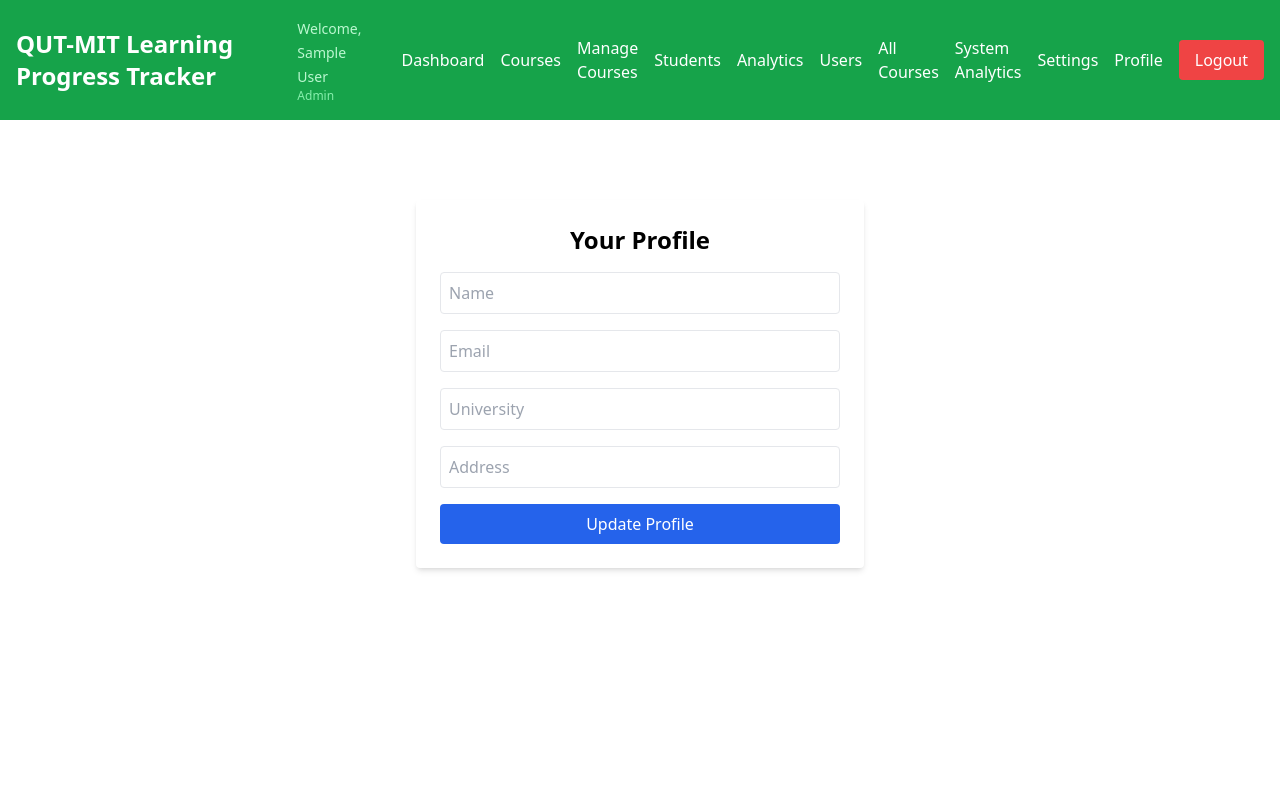
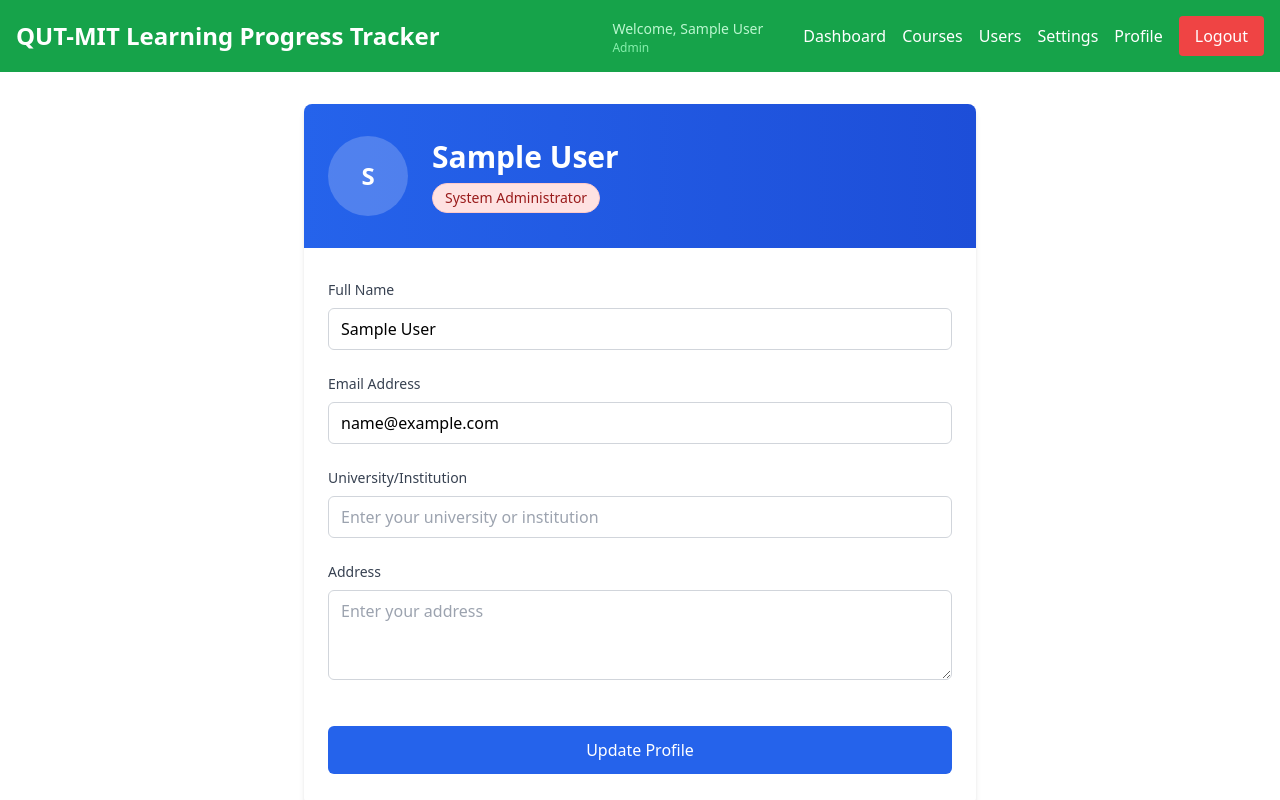
Before and after one commit to rai-12300063/Team77-BookSAN, a React (Create React App) app in the folder frontend/: page /profile in a window 1280 px wide. Shown: the top 800 px of the page. Built offline with nearby package versions, Linux system fonts and the light colour scheme; no server answers; sample sign-in values are in the browser's storage.

Commit message:
BOOKSAN-144 3.7 Improve user profile page

```diff
--- a/frontend/src/components/Navbar.jsx
+++ b/frontend/src/components/Navbar.jsx
@@ -5,7 +5,7 @@
 
 const Navbar = () => {
   const { user, logout, isAdmin, isInstructor, isStudent } = useAuth();
-  const { getAccessibleRoutes } = usePermissions();
+  const { } = usePermissions();
   const navigate = useNavigate();
 
   const handleLogout = () => {
@@ -51,30 +51,9 @@
                 <Link to="/progress" className="hover:text-blue-200 transition-colors">Progress</Link>
               </PermissionGate>
 
-              {/* Instructor Navigation */}
-              <PermissionGate resource="courses" action="manage">
-                <Link to="/instructor/manage-courses" className="hover:text-blue-200 transition-colors">Manage Courses</Link>
-              </PermissionGate>
-
-              <PermissionGate resource="students" action="manage">
-                <Link to="/instructor/students" className="hover:text-blue-200 transition-colors">Students</Link>
-              </PermissionGate>
-
-              <PermissionGate resource="analytics" action="viewCourse">
-                <Link to="/instructor/analytics" className="hover:text-blue-200 transition-colors">Analytics</Link>
-              </PermissionGate>
-
               {/* Admin Navigation */}
               <PermissionGate resource="users" action="read">
                 <Link to="/admin/users" className="hover:text-blue-200 transition-colors">Users</Link>
-              </PermissionGate>
-
-              <PermissionGate resource="courses" action="viewAll">
-                <Link to="/admin/courses" className="hover:text-blue-200 transition-colors">All Courses</Link>
-              </PermissionGate>
-
-              <PermissionGate resource="analytics" action="viewSystem">
-                <Link to="/admin/analytics" className="hover:text-blue-200 transition-colors">System Analytics</Link>
               </PermissionGate>
 
               <PermissionGate resource="settings" action="systemSettings">
--- a/frontend/src/pages/Profile.jsx
+++ b/frontend/src/pages/Profile.jsx
@@ -3,7 +3,7 @@
 import axiosInstance from '../axiosConfig';
 
 const Profile = () => {
-  const { user } = useAuth(); // Access user token from context
+  const { user, token, login } = useAuth();
   const [formData, setFormData] = useState({
     name: '',
     email: '',
@@ -11,86 +11,202 @@
     address: '',
   });
   const [loading, setLoading] = useState(false);
+  const [success, setSuccess] = useState('');
+  const [error, setError] = useState('');
 
   useEffect(() => {
-    // Fetch profile data from the backend
-    const fetchProfile = async () => {
+    // Initialize form data with user context data
+    if (user) {
+      setFormData({
+        name: user.name || '',
+        email: user.email || '',
+        university: user.university || '',
+        address: user.address || '',
+      });
+    }
+  }, [user]);
+
+  const handleSubmit = async (e) => {
+    e.preventDefault();
     setLoading(true);
+    setError('');
+    setSuccess('');
+
     try {
-        const response = await axiosInstance.get('/api/auth/profile', {
-          headers: { Authorization: `Bearer ${user.token}` },
-        });
-        setFormData({
-          name: response.data.name,
-          email: response.data.email,
-          university: response.data.university || '',
-          address: response.data.address || '',
-        });
+      const response = await axiosInstance.put('/api/auth/profile', formData);
+
+      // Update the user context with new data
+      const updatedUser = { ...user, ...formData };
+      login(updatedUser, token);
+
+      setSuccess('Profile updated successfully!');
+      setTimeout(() => setSuccess(''), 3000);
     } catch (error) {
-        alert('Failed to fetch profile. Please try again.');
+      setError(error.response?.data?.message || 'Failed to update profile. Please try again.');
+      setTimeout(() => setError(''), 5000);
     } finally {
       setLoading(false);
     }
   };
 
-    if (user) fetchProfile();
-  }, [user]);
-
-  const handleSubmit = async (e) => {
-    e.preventDefault();
-    setLoading(true);
-    try {
-      await axiosInstance.put('/api/auth/profile', formData, {
-        headers: { Authorization: `Bearer ${user.token}` },
-      });
-      alert('Profile updated successfully!');
-    } catch (error) {
-      alert('Failed to update profile. Please try again.');
-    } finally {
-      setLoading(false);
+  const getRoleColor = (role) => {
+    switch (role) {
+      case 'admin': return 'bg-red-100 text-red-800 border-red-200';
+      case 'instructor': return 'bg-blue-100 text-blue-800 border-blue-200';
+      case 'student': return 'bg-green-100 text-green-800 border-green-200';
+      default: return 'bg-gray-100 text-gray-800 border-gray-200';
     }
   };
 
-  if (loading) {
-    return <div className="text-center mt-20">Loading...</div>;
+  const getRoleDisplayName = (role) => {
+    switch (role) {
+      case 'admin': return 'System Administrator';
+      case 'instructor': return 'Instructor';
+      case 'student': return 'Student';
+      default: return 'User';
     }
+  };
 
   return (
-    <div className="max-w-md mx-auto mt-20">
-      <form onSubmit={handleSubmit} className="bg-white p-6 shadow-md rounded">
-        <h1 className="text-2xl font-bold mb-4 text-center">Your Profile</h1>
+    <div className="container mx-auto px-4 py-8">
+      <div className="max-w-2xl mx-auto">
+        <div className="bg-white rounded-lg shadow-md overflow-hidden">
+          {/* Header */}
+          <div className="bg-gradient-to-r from-blue-600 to-blue-700 px-6 py-8 text-white">
+            <div className="flex items-center">
+              <div className="w-20 h-20 bg-white bg-opacity-20 rounded-full flex items-center justify-center text-2xl font-bold mr-6">
+                {user?.name?.charAt(0).toUpperCase() || 'U'}
+              </div>
+              <div>
+                <h1 className="text-3xl font-bold">{user?.name || 'User Profile'}</h1>
+                <div className="flex items-center mt-2">
+                  <span className={`px-3 py-1 rounded-full text-sm font-medium border ${getRoleColor(user?.role)}`}>
+                    {getRoleDisplayName(user?.role)}
+                  </span>
+                </div>
+              </div>
+            </div>
+          </div>
+
+          {/* Form */}
+          <div className="px-6 py-8">
+            {error && (
+              <div className="mb-6 bg-red-100 border border-red-400 text-red-700 px-4 py-3 rounded">
+                {error}
+              </div>
+            )}
+
+            {success && (
+              <div className="mb-6 bg-green-100 border border-green-400 text-green-700 px-4 py-3 rounded">
+                {success}
+              </div>
+            )}
+
+            <form onSubmit={handleSubmit} className="space-y-6">
+              <div>
+                <label className="block text-sm font-medium text-gray-700 mb-2">
+                  Full Name
+                </label>
                 <input
                   type="text"
-          placeholder="Name"
+                  required
                   value={formData.name}
                   onChange={(e) => setFormData({ ...formData, name: e.target.value })}
-          className="w-full mb-4 p-2 border rounded"
+                  className="w-full px-3 py-2 border border-gray-300 rounded-md focus:outline-none focus:ring-2 focus:ring-blue-500 focus:border-transparent"
+                  placeholder="Enter your full name"
                 />
+              </div>
+
+              <div>
+                <label className="block text-sm font-medium text-gray-700 mb-2">
+                  Email Address
+                </label>
                 <input
                   type="email"
-          placeholder="Email"
+                  required
                   value={formData.email}
                   onChange={(e) => setFormData({ ...formData, email: e.target.value })}
-          className="w-full mb-4 p-2 border rounded"
+                  className="w-full px-3 py-2 border border-gray-300 rounded-md focus:outline-none focus:ring-2 focus:ring-blue-500 focus:border-transparent"
+                  placeholder="Enter your email address"
                 />
+              </div>
+
+              <div>
+                <label className="block text-sm font-medium text-gray-700 mb-2">
+                  University/Institution
+                </label>
                 <input
                   type="text"
-          placeholder="University"
                   value={formData.university}
                   onChange={(e) => setFormData({ ...formData, university: e.target.value })}
-          className="w-full mb-4 p-2 border rounded"
+                  className="w-full px-3 py-2 border border-gray-300 rounded-md focus:outline-none focus:ring-2 focus:ring-blue-500 focus:border-transparent"
+                  placeholder="Enter your university or institution"
                 />
-        <input
-          type="text"
-          placeholder="Address"
+              </div>
+
+              <div>
+                <label className="block text-sm font-medium text-gray-700 mb-2">
+                  Address
+                </label>
+                <textarea
+                  rows="3"
                   value={formData.address}
                   onChange={(e) => setFormData({ ...formData, address: e.target.value })}
-          className="w-full mb-4 p-2 border rounded"
+                  className="w-full px-3 py-2 border border-gray-300 rounded-md focus:outline-none focus:ring-2 focus:ring-blue-500 focus:border-transparent"
+                  placeholder="Enter your address"
                 />
-        <button type="submit" className="w-full bg-blue-600 text-white p-2 rounded">
-          {loading ? 'Updating...' : 'Update Profile'}
+              </div>
+
+              <div className="pt-4">
+                <button
+                  type="submit"
+                  disabled={loading}
+                  className="w-full bg-blue-600 text-white py-3 px-4 rounded-md hover:bg-blue-700 focus:outline-none focus:ring-2 focus:ring-blue-500 focus:ring-offset-2 disabled:opacity-50 disabled:cursor-not-allowed transition duration-200"
+                >
+                  {loading ? (
+                    <div className="flex items-center justify-center">
+                      <svg className="animate-spin -ml-1 mr-3 h-5 w-5 text-white" xmlns="http://www.w3.org/2000/svg" fill="none" viewBox="0 0 24 24">
+                        <circle className="opacity-25" cx="12" cy="12" r="10" stroke="currentColor" strokeWidth="4"></circle>
+                        <path className="opacity-75" fill="currentColor" d="M4 12a8 8 0 018-8V0C5.373 0 0 5.373 0 12h4zm2 5.291A7.962 7.962 0 014 12H0c0 3.042 1.135 5.824 3 7.938l3-2.647z"></path>
+                      </svg>
+                      Updating...
+                    </div>
+                  ) : (
+                    'Update Profile'
+                  )}
                 </button>
+              </div>
             </form>
+          </div>
+        </div>
+
+        {/* Additional Info */}
+        <div className="mt-6 bg-white rounded-lg shadow-md p-6">
+          <h3 className="text-lg font-semibold text-gray-800 mb-4">Account Information</h3>
+          <div className="grid grid-cols-1 md:grid-cols-2 gap-4 text-sm">
+            <div>
+              <span className="font-medium text-gray-600">User ID:</span>
+              <span className="ml-2 text-gray-800">{user?.id || 'N/A'}</span>
+            </div>
+            <div>
+              <span className="font-medium text-gray-600">Account Type:</span>
+              <span className="ml-2 text-gray-800">{getRoleDisplayName(user?.role)}</span>
+            </div>
+            <div>
+              <span className="font-medium text-gray-600">Member Since:</span>
+              <span className="ml-2 text-gray-800">
+                {user?.createdAt ? new Date(user.createdAt).toLocaleDateString() : 'N/A'}
+              </span>
+            </div>
+            <div>
+              <span className="font-medium text-gray-600">Last Updated:</span>
+              <span className="ml-2 text-gray-800">
+                {user?.updatedAt ? new Date(user.updatedAt).toLocaleDateString() : 'N/A'}
+              </span>
+            </div>
+          </div>
+        </div>
+      </div>
     </div>
   );
 };
--- a/frontend/src/pages/admin/UserManagement.jsx
+++ b/frontend/src/pages/admin/UserManagement.jsx
@@ -1,8 +1,8 @@
 import React, { useState, useEffect } from 'react';
 import { useAuth } from '../../context/AuthContext';
 import axiosInstance from '../../axiosConfig';
-import RoleBasedRender, { AdminOnly } from '../../components/RoleBasedRender';
-import PermissionGate, { CanWriteUsers, CanDeleteUsers } from '../../components/PermissionGate';
+import { AdminOnly } from '../../components/RoleBasedRender';
+import { CanWriteUsers, CanDeleteUsers } from '../../components/PermissionGate';
 import usePermissions from '../../hooks/usePermissions';
 
 const UserManagement = () => {
```
Also changed, not shown: 1 other file (tests, documents, lock files or other folders). Lines whose indentation alone changed are shown as unchanged.
